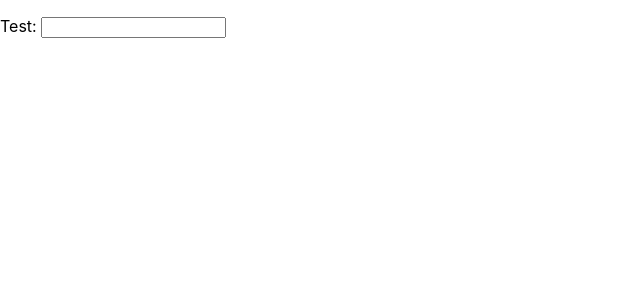
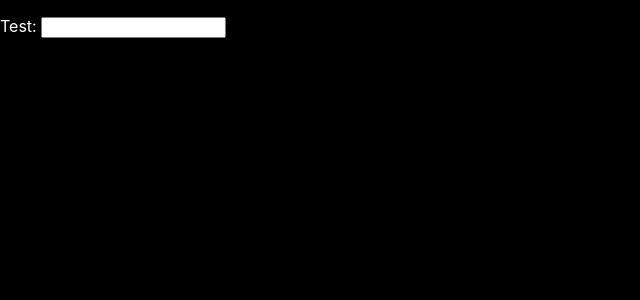
Before and after one commit to jmmedina00/tiltify-donors-overlay, a React (Create React App) app: page / in a window 1280 px wide. Shown: the top 300 px of the page, without its empty margins (0-640 px from the left). Built offline with nearby package versions, Linux system fonts and the light colour scheme.

Commit message:
refactor(styles): use CSS variables to change layout colors

```diff
--- a/src/App.css
+++ b/src/App.css
@@ -1,9 +1,19 @@
+html {
+  --color-text: white;
+  --color-background: black;
+}
+
+body {
+  color: var(--color-text);
+  background-color: var(--color-background);
+}
+
 @keyframes newdonation {
   from {
     color: blue;
   }
   to {
-    color: black;
+    color: var(--color-text);
   }
 }
 
@@ -33,7 +43,7 @@
 
 .donor,
 .amount-display {
-  border: 2px solid black;
+  border: 2px solid var(--color-text);
   border-radius: 5px;
   display: flex;
   align-items: center;
```
